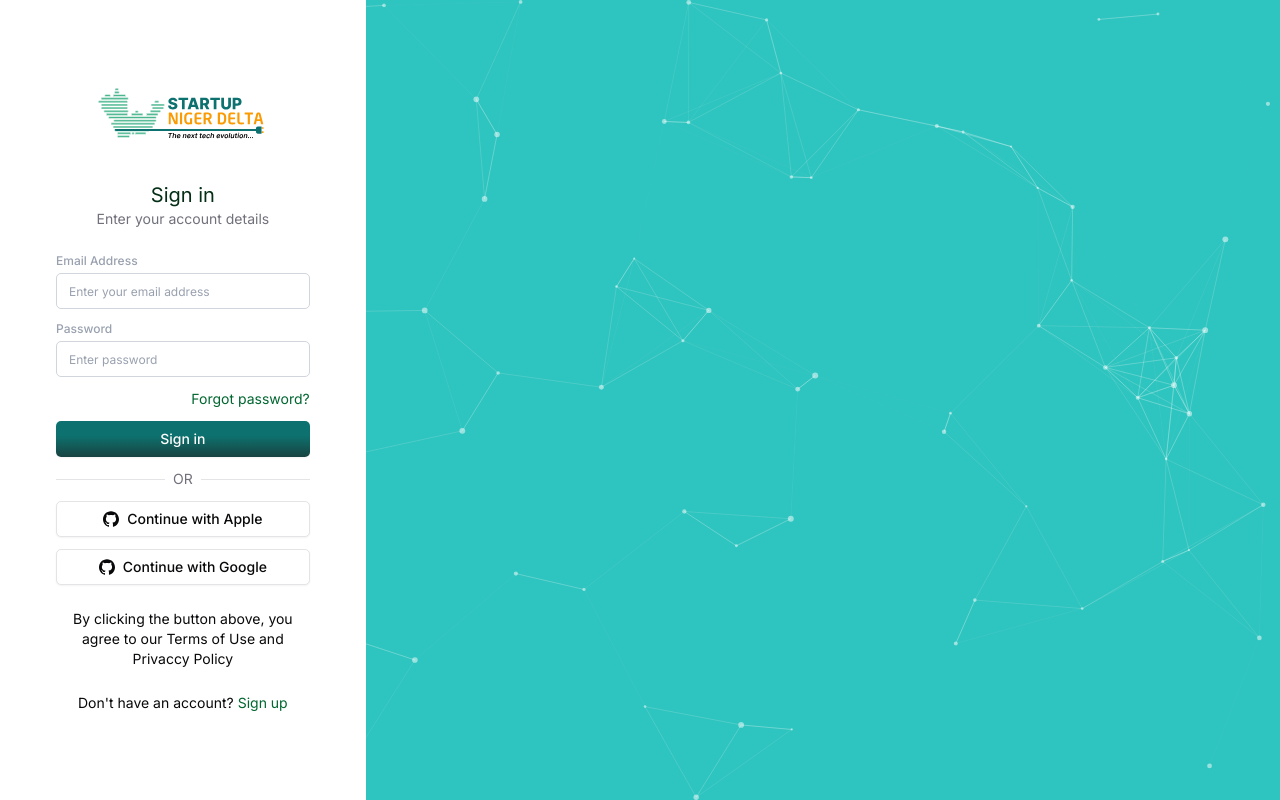
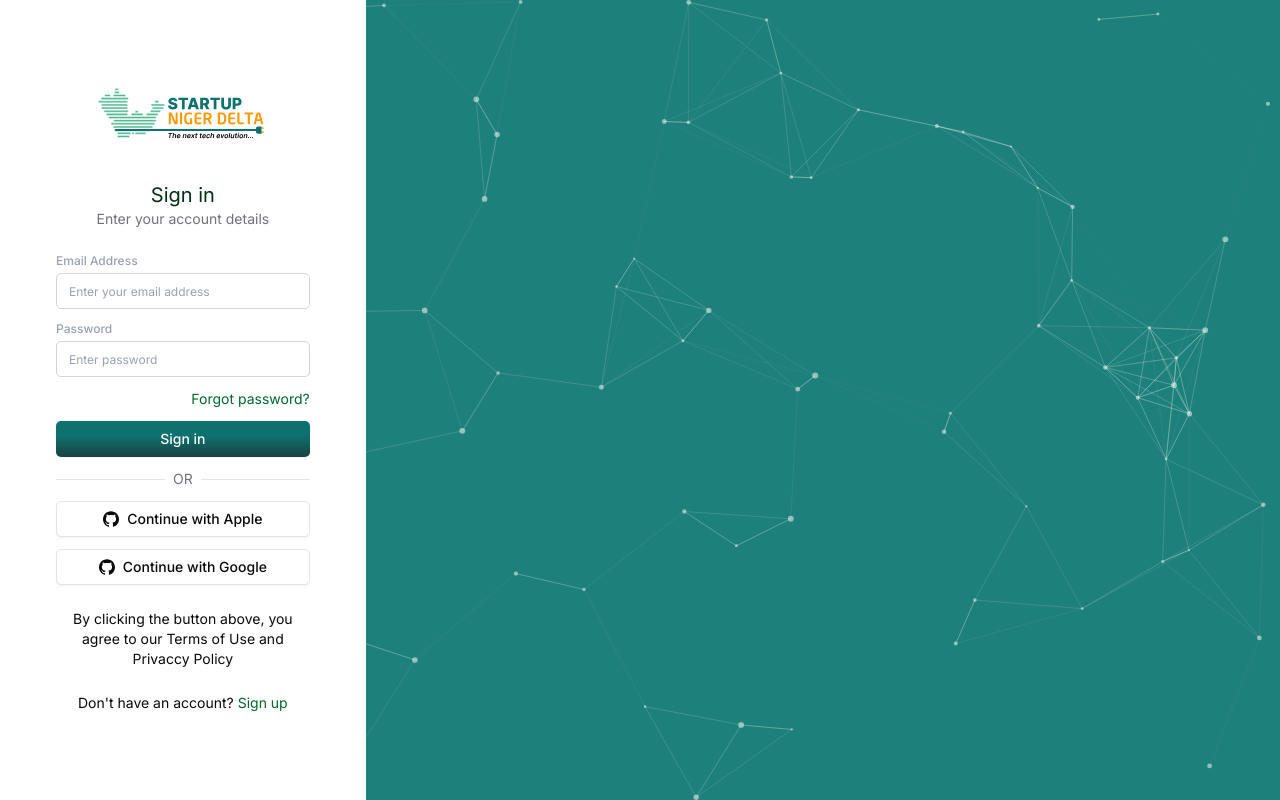
Before and after one commit to Homorwunmi/startup-niger-delta, a Next.js app: page /login in a window 1280 px wide. Built offline with nearby package versions, Linux system fonts and the light colour scheme.

Commit message:
fix: update background color in Particle component for improved aesthetics

```diff
--- a/components/particle.tsx
+++ b/components/particle.tsx
@@ -26,7 +26,7 @@ export default function Particle(): JSX.Element {
         options={{
           background: {
             color: {
-              value: '#2ec4bf',
+              value: '#1e807a',
             },
           },
           fpsLimit: 120,
```
